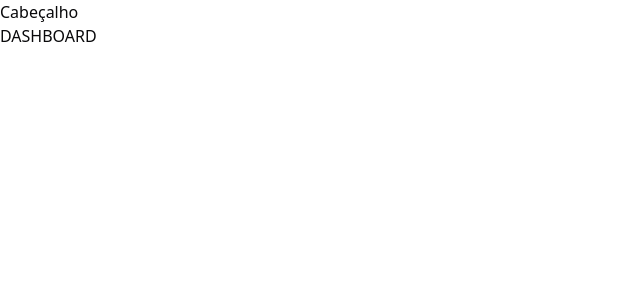
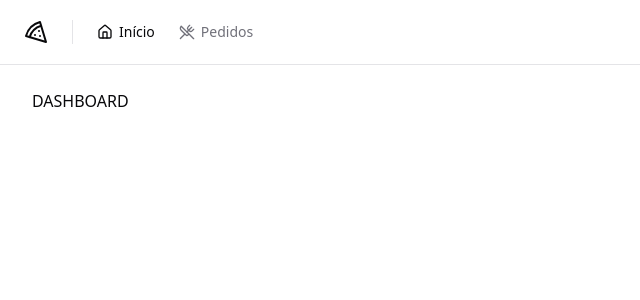
Before and after one commit to PedroMarquesN/pizza-marques, a React (Vite) app: page / in a window 1280 px wide. Shown: the top 300 px of the page, without its empty margins (0-640 px from the left). Built offline with nearby package versions, Linux system fonts and the light colour scheme.

Commit message:
Feat: start create header

```diff
--- a/package.json
+++ b/package.json
@@ -12,6 +12,7 @@
   "dependencies": {
     "@hookform/resolvers": "^3.3.4",
     "@radix-ui/react-label": "^2.0.2",
+    "@radix-ui/react-separator": "^1.0.3",
     "@radix-ui/react-slot": "^1.0.2",
     "class-variance-authority": "^0.7.0",
     "clsx": "^2.1.0",
--- /dev/null
+++ b/src/components/header.tsx
@@ -0,0 +1,30 @@
+import {Home, Pizza, UtensilsCrossed} from "lucide-react";
+import {Separator} from "@/components/ui/separator.tsx";
+import {NavLink} from "@/components/nav-link.tsx";
+
+
+
+export function Header() {
+
+
+    return(
+        <div className="border-b">
+            <div className=" flex h-16 items-center gap-6 px-6">
+                <Pizza className="h-6 w-6"/>
+                <Separator orientation="vertical"  className="h-6"/>
+
+                <nav className="flex items-center space-x-4 lg:space-x-6">
+                    <NavLink to="/">
+                        <Home className="h-4 w-4"/>
+                        Início
+                    </NavLink>
+                    <NavLink to="/orders">
+                        <UtensilsCrossed className="h-4 w-4"/>
+                        Pedidos
+                    </NavLink>
+                </nav>
+
+            </div>
+        </div>
+    )
+}
--- /dev/null
+++ b/src/components/nav-link.tsx
@@ -0,0 +1,14 @@
+import {Link, LinkProps, useLocation} from "react-router-dom";
+
+export type NavLinkProps = LinkProps
+
+export function NavLink(props:NavLinkProps) {
+    const {pathname} = useLocation()
+
+    return <Link
+        data-current={pathname === props.to}
+        className="hover:text-foreground
+        flex items-center gap-1.5 text-sm font-medium text-muted-foreground
+        data-[current=true]:text-foreground
+        "{...props}/>
+}
--- /dev/null
+++ b/src/components/ui/separator.tsx
@@ -0,0 +1,29 @@
+import * as React from "react"
+import * as SeparatorPrimitive from "@radix-ui/react-separator"
+
+import { cn } from "@/lib/utils"
+
+const Separator = React.forwardRef<
+  React.ElementRef<typeof SeparatorPrimitive.Root>,
+  React.ComponentPropsWithoutRef<typeof SeparatorPrimitive.Root>
+>(
+  (
+    { className, orientation = "horizontal", decorative = true, ...props },
+    ref
+  ) => (
+    <SeparatorPrimitive.Root
+      ref={ref}
+      decorative={decorative}
+      orientation={orientation}
+      className={cn(
+        "shrink-0 bg-border",
+        orientation === "horizontal" ? "h-[1px] w-full" : "h-full w-[1px]",
+        className
+      )}
+      {...props}
+    />
+  )
+)
+Separator.displayName = SeparatorPrimitive.Root.displayName
+
+export { Separator }
--- a/src/pages/_layouts/app.tsx
+++ b/src/pages/_layouts/app.tsx
@@ -1,10 +1,11 @@
 import {Outlet} from "react-router-dom";
+import {Header} from "@/components/header.tsx";
 
 export function AppLayout() {
     return(
-        <div>
-            <h1>Cabeçalho</h1>
-            <div>
+        <div className="flex min-h-screen flex-col antialiased">
+            <Header />
+            <div className=" flex flex-1 flex-col gap-4 p-8 pt-6">
                 <Outlet />
             </div>
         </div>
--- a/src/pages/_layouts/auth.tsx
+++ b/src/pages/_layouts/auth.tsx
@@ -4,7 +4,7 @@ import image from "../../assets/_fa5ac735-2516-4842-8bd7-b49435f90d67.jpeg";
 
 export function AuthLayout() {
     return(
-        <div className="grid min-h-screen grid-cols-2">
+        <div className="grid min-h-screen grid-cols-2 antialiased">
             <div className="flex h-full flex-col justify-between border-r border-foreground/5 bg-muted p-10 text-muted-foreground">
                 <div className="flex items-center gap-3 text-lg text-foreground">
                     <img src={image} alt=""/>
```
Also changed, not shown: 1 other file (tests, documents, lock files or other folders).
